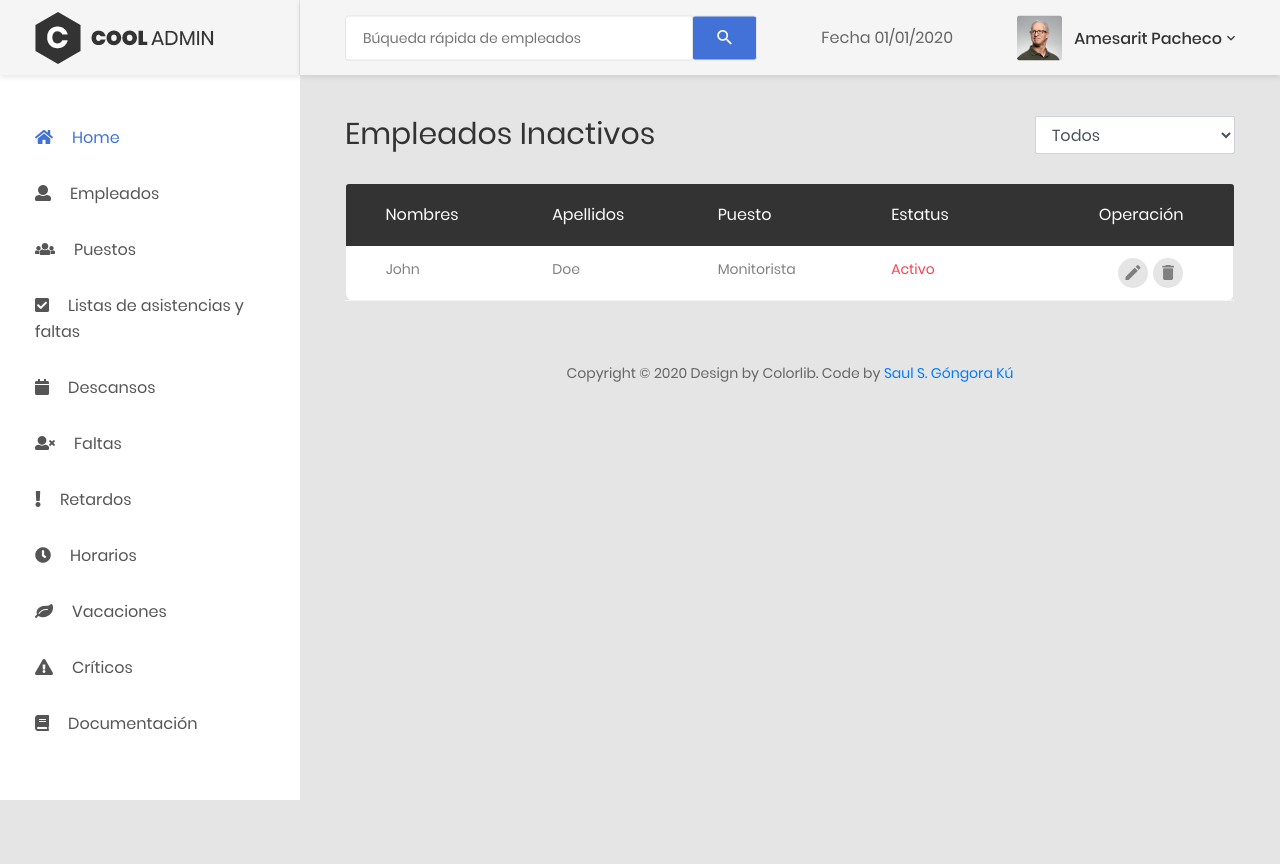
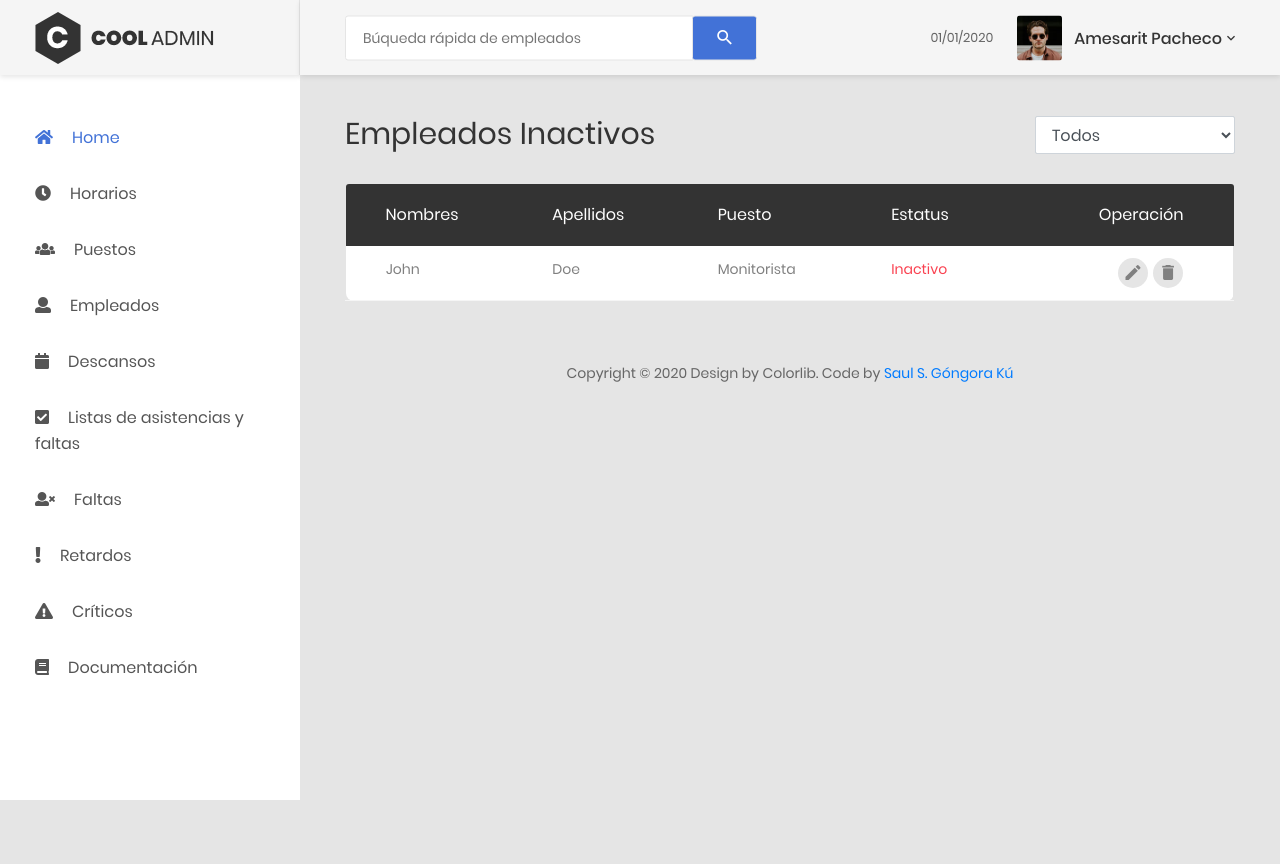
Before and after one commit to samgongora26/perfect-assistant, a PHP site: page /pages/empleados/empleados_inactivos.php in a window 1280 px wide. Run offline with PHP 8.4, Linux system fonts and the light colour scheme.

Commit message:
correccion del menu

```diff
--- a/pages/empleados/empleados_inactivos.php
+++ b/pages/empleados/empleados_inactivos.php
@@ -88,7 +88,7 @@
                                                 <td>John</td>
                                                 <td>Doe</td>
                                                 <td>Monitorista</td>
-                                                <td class="denied">Activo</td>
+                                                <td class="denied">Inactivo</td>
                                                 <td>
                                                     <div class="table-data-feature">
                                                         <button class="item" data-toggle="tooltip" data-placement="top" title="Edit">
--- a/pages/plantillas/plantilla_header.php
+++ b/pages/plantillas/plantilla_header.php
@@ -2,18 +2,23 @@
                 <div class="section__content section__content--p30">
                     <div class="container-fluid">
                         <div class="header-wrap">
+                            <!--BARRA DE BUSQUEDA DE EMPLEADOS-->
+                            <!--Implementaciones futuras-->
                             <form class="form-header" action="" method="POST">
                                 <input class="au-input au-input--xl" type="text" name="search" placeholder="Búqueda rápida de empleados" />
                                 <button class="au-btn--submit" type="submit">
                                     <i class="zmdi zmdi-search"></i>
                                 </button>
                             </form>
-                            <p> Fecha 01/01/2020 </p>
+
                             <div class="header-button">
+                                <div class="noti-wrap mr-4">
+                                    <small class="mr-10">01/01/2020</small>
+                                </div>
                                 <div class="account-wrap">
                                     <div class="account-item clearfix js-item-menu">
                                         <div class="image">
-                                            <img src="../../images/icon/avatar-01.jpg" alt="John Doe" />
+                                            <img src="../../images/icon/avatar-06.jpg" alt="John Doe" />
                                         </div>
                                         <div class="content">
                                             <a class="js-acc-btn" href="#">Amesarit Pacheco</a>
@@ -22,12 +27,12 @@
                                             <div class="info clearfix">
                                                 <div class="image">
                                                     <a href="#">
-                                                        <img src="../../images/icon/avatar-01.jpg" alt="John Doe" />
+                                                        <img src="../../images/icon/avatar-06.jpg" alt="John Doe" />
                                                     </a>
                                                 </div>
                                                 <div class="content">
                                                     <h5 class="name">
-                                                        <a href="#">john doe</a>
+                                                        <a href="#">Amesarit pacheco</a>
                                                     </h5>
                                                     <span class="email">amesarit@email.com</span>
                                                 </div>
--- a/pages/plantillas/plantilla_menu.php
+++ b/pages/plantillas/plantilla_menu.php
@@ -118,7 +118,7 @@
         <!-- MENU SIDEBAR-->
         <aside class="menu-sidebar d-none d-lg-block">
             <div class="logo">
-                <a href="#">
+                <a href="../home/home.php">
                     <img src="../../images/icon/logo.png" alt="PA" />
                 </a>
             </div>
@@ -129,6 +129,17 @@
                             <a href="../home/home.php">
                                 <i class="fas fa-home"></i>Home</a>
                         </li>
+
+                        <li>
+                            <a href="../horarios/horarios.php">
+                                <i class="fas fa-clock-o"></i>Horarios</a>
+                        </li>
+
+                        <li class="">
+                            <a href="../puestos/puestos.php">
+                                <i class="fas fa-users"></i>Puestos</a>
+                        </li>
+
                         <li class=" has-sub">
                             <a class="js-arrow" href="#">
                                 <i class="fas fa-user"></i>Empleados</a>
@@ -144,10 +155,20 @@
                                 </li>
                             </ul>
                         </li>
-                        <li class="">
-                            <a href="../puestos/puestos.php">
-                                <i class="fas fa-users"></i>Puestos</a>
+
+                        <li class=" has-sub">
+                            <a class="js-arrow" href="#">
+                                <i class="fas fa-calendar-o""></i>Descansos</a>
+                            <ul class="list-unstyled navbar__sub-list js-sub-list">
+                                <li>
+                                    <a href="../descansos/anteriores.php">Descansos anteriores</a>
+                                </li>
+                                <li>
+                                    <a href="../descansos/agregar.php">Agregar</a>
+                                </li>
+                            </ul>
                         </li>
+
                         <li class=" has-sub">
                             <a class="js-arrow" href="#">
                                 <i class="fas fa-check-square"></i>Listas de asistencias y faltas</a>
@@ -160,18 +181,7 @@
                                 </li>
                             </ul>
                         </li>
-                        <li class=" has-sub">
-                            <a class="js-arrow" href="#">
-                                <i class="fas fa-calendar-o""></i>Descansos</a>
-                            <ul class="list-unstyled navbar__sub-list js-sub-list">
-                                <li>
-                                    <a href="../descansos/anteriores.php">Descansos anteriores</a>
-                                </li>
-                                <li>
-                                    <a href="../descansos/agregar.php">Agregar</a>
-                                </li>
-                            </ul>
-                        </li>
+
                         <li>
                             <a href="../faltas/faltas.php">
                                 <i class="fa fa-user-times"></i>Faltas</a>
@@ -180,16 +190,14 @@
                             <a href="../retardos/retardos.php">
                                 <i class="fa fa-exclamation"></i>Retardos</a>
                         </li>
-                        <li>
-                            <a href="calendar.html">
-                                <i class="fas fa-clock-o"></i>Horarios</a>
-                        </li>
-                        <li>
+
+                        <!--IMPLEMENTACIONES FUTURAS-->
+                        <!--li>
                             <a href="calendar.html">
                                 <i class="fas fa-leaf"></i>Vacaciones</a>
-                        </li>
+                        </li-->
                         <li>
-                            <a href="calendar.html">
+                            <a href="../criticos/criticos.php">
                                 <i class="fas fa-exclamation-triangle"></i>Críticos</a>
                         </li>
                         <li>
--- a/pages/usuario/configuracion.php
+++ b/pages/usuario/configuracion.php
@@ -67,7 +67,7 @@
                                 <div class="card">
                                         <div class="card-body">
                                             <div class="mx-auto d-block">
-                                                <img class="rounded-circle mx-auto d-block" src="../../images/icon/avatar-01.jpg" alt="Card image cap">
+                                                <img class="rounded-circle mx-auto d-block" src="../../images/icon/avatar-06.jpg" alt="Card image cap">
                                                 <h5 class="text-sm-center mt-2 mb-1">Amesarit Pacheco</h5>
                                                 <div class="location text-sm-center">
                                                     <i class="fa fa-user"></i> Macheque123
```
Also changed, not shown: media/9606031aabebde32fa96edeff071a132.jpg (deleted).
